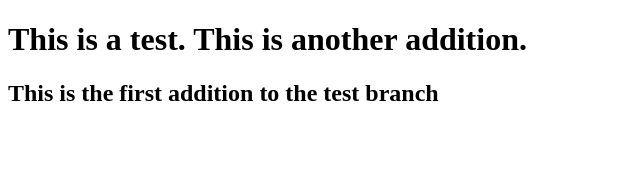
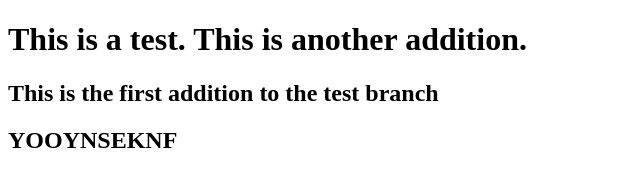
Before and after one commit to heyskywalker/github_test, a plain HTML site: page index.html in a window 1280 px wide. Shown: the whole page, without its empty margins (0-640 px from the left). Drawn offline with Linux system fonts and the light colour scheme.

Commit message:
This is craxy

```diff
--- a/index.html
+++ b/index.html
@@ -9,5 +9,6 @@
     <h1>This is a test. This is another addition.
     </h1>
     <h2>This is the first addition to the test branch</h2>
+    <h2>YOOYNSEKNF</h2>
 </body>
 </html>
```
Also changed, not shown: 1 other file.
